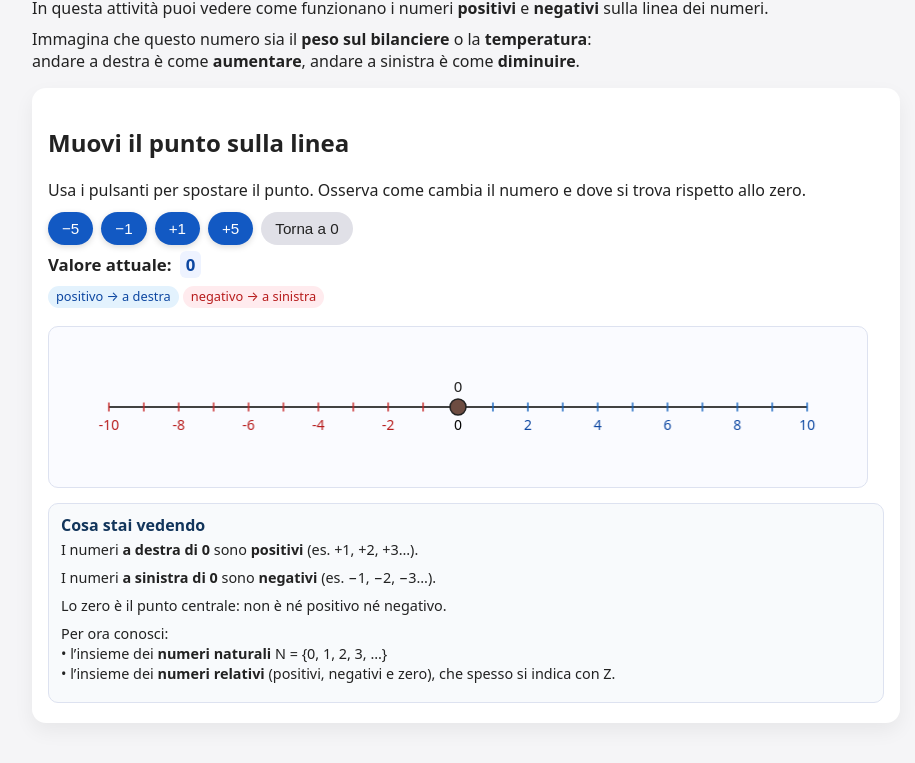
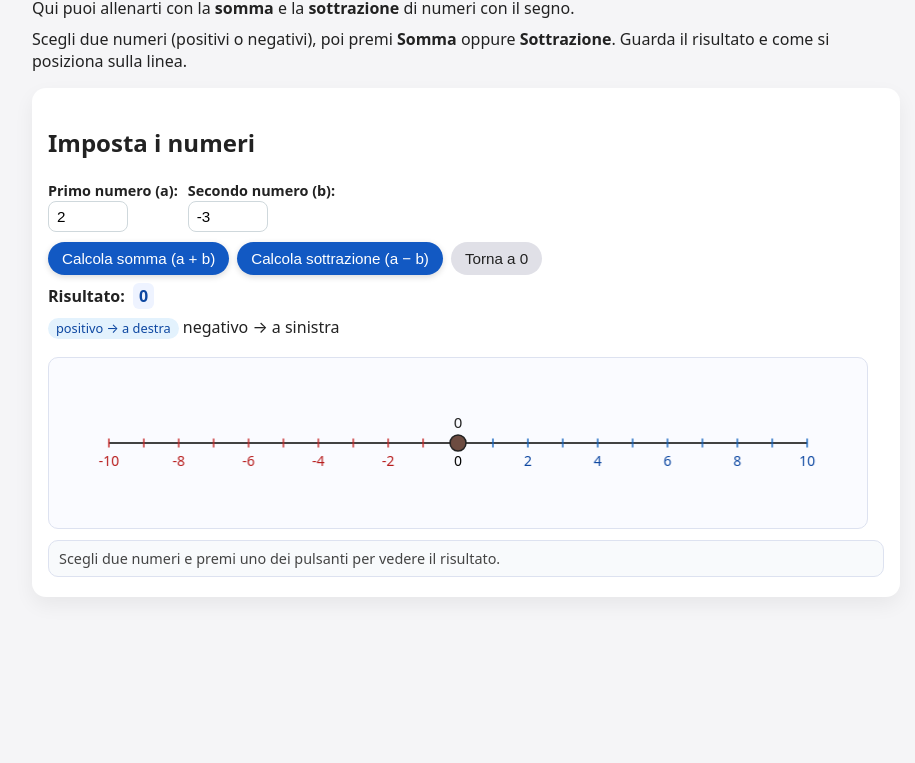
Before and after one commit to claudiosfr/smartymaths, a plain HTML site: page numeri_relativi_somma_sottrazione.html in a window 1280 px wide. Shown: the part 83-846 px from the top of the page, without its empty margins (174-1089 px from the left). After the commit the page ends 800 px from the top, so only its background shows below. Drawn offline with Linux system fonts and the light colour scheme.

Commit message:
Revise HTML for addition and subtraction of numbers
Updated the HTML document to focus on the addition and subtraction of relative numbers, enhancing the user interface and functionality.

```diff
--- a/numeri_relativi_somma_sottrazione.html
+++ b/numeri_relativi_somma_sottrazione.html
@@ -2,7 +2,7 @@
 <html lang="it">
 <head>
   <meta charset="UTF-8" />
-  <title>Numeri naturali e numeri negativi</title>
+  <title>Somma e sottrazione con numeri relativi</title>
   <meta name="viewport" content="width=device-width, initial-scale=1" />
   <style>
     * {
@@ -44,12 +44,25 @@
       margin-top: 1rem;
     }
 
-    .controls {
+    .inputs-row {
       display: flex;
       flex-wrap: wrap;
-      gap: 8px;
-      margin: 10px 0 8px;
+      gap: 10px;
+      margin: 10px 0;
       align-items: center;
+    }
+
+    label {
+      font-size: 0.9rem;
+    }
+
+    input[type="number"] {
+      width: 80px;
+      padding: 6px 8px;
+      border-radius: 8px;
+      border: 1px solid #cfd8dc;
+      font-size: 0.95rem;
+      font-variant-numeric: tabular-nums;
     }
 
     button {
@@ -81,13 +94,29 @@
       box-shadow: 0 2px 6px rgba(0, 0, 0, 0.15);
     }
 
-    .current-value {
-      font-size: 1.05rem;
-      font-weight: 600;
-      margin-top: 4px;
+    .buttons-row {
+      display: flex;
+      flex-wrap: wrap;
+      gap: 8px;
+      margin: 8px 0 4px;
     }
 
-    .current-value span {
+    canvas {
+      margin-top: 10px;
+      width: 100%;
+      max-width: 820px;
+      border-radius: 10px;
+      background: #fafbff;
+      border: 1px solid #dde2f0;
+    }
+
+    .result {
+      margin-top: 10px;
+      font-size: 1rem;
+      font-weight: 600;
+    }
+
+    .result span {
       font-variant-numeric: tabular-nums;
       padding: 2px 6px;
       border-radius: 6px;
@@ -96,12 +125,13 @@
       margin-left: 4px;
     }
 
-    canvas {
-      margin-top: 10px;
-      width: 100%;
-      max-width: 820px;
+    .explanation {
+      margin-top: 6px;
+      font-size: 0.9rem;
+      color: #444;
+      background: #f8fafc;
       border-radius: 10px;
-      background: #fafbff;
+      padding: 8px 10px;
       border: 1px solid #dde2f0;
     }
 
@@ -123,21 +153,6 @@
       color: #b71c1c;
     }
 
-    .info-box {
-      margin-top: 10px;
-      font-size: 0.9rem;
-      background: #f8fafc;
-      border-radius: 10px;
-      padding: 10px 12px;
-      border: 1px solid #dde2f0;
-    }
-
-    .info-box h2 {
-      font-size: 1rem;
-      margin: 0 0 4px;
-      color: #12355b;
-    }
-
     @media (max-width: 600px) {
       h1 {
         font-size: 1.35rem;
@@ -146,7 +161,7 @@
         padding: 14px 10px 16px;
       }
       button {
-        flex: 1 1 calc(33% - 8px);
+        flex: 1 1 calc(50% - 8px);
         text-align: center;
       }
     }
@@ -154,66 +169,50 @@
 </head>
 <body>
   <div class="container">
-    <h1>Numeri naturali e numeri negativi</h1>
+    <h1>Somma e sottrazione con numeri relativi</h1>
     <p>
-      In questa attività puoi vedere come funzionano i numeri
-      <strong>positivi</strong> e <strong>negativi</strong> sulla linea dei numeri.
+      Qui puoi allenarti con la <strong>somma</strong> e la
+      <strong>sottrazione</strong> di numeri con il segno.
     </p>
     <p>
-      Immagina che questo numero sia il <strong>peso sul bilanciere</strong>
-      o la <strong>temperatura</strong>:
-      <br />
-      andare a destra è come <strong>aumentare</strong>, andare a sinistra è come
-      <strong>diminuire</strong>.
+      Scegli due numeri (positivi o negativi), poi premi
+      <strong>Somma</strong> oppure <strong>Sottrazione</strong>.
+      Guarda il risultato e come si posiziona sulla linea.
     </p>
 
     <div class="card">
-      <h2>Muovi il punto sulla linea</h2>
-      <p>
-        Usa i pulsanti per spostare il punto. Osserva come cambia il numero
-        e dove si trova rispetto allo zero.
-      </p>
+      <h2>Imposta i numeri</h2>
 
-      <div class="controls">
-        <button type="button" data-step="-5">−5</button>
-        <button type="button" data-step="-1">−1</button>
-        <button type="button" data-step="1">+1</button>
-        <button type="button" data-step="5">+5</button>
-        <button type="button" id="reset" class="secondary">Torna a 0</button>
+      <div class="inputs-row">
+        <div>
+          <label for="a"><strong>Primo numero (a):</strong></label><br />
+          <input type="number" id="a" value="2" min="-10" max="10" />
+        </div>
+        <div>
+          <label for="b"><strong>Secondo numero (b):</strong></label><br />
+          <input type="number" id="b" value="-3" min="-10" max="10" />
+        </div>
       </div>
 
-      <p class="current-value">
-        Valore attuale:
-        <span id="currentValue">0</span>
+      <div class="buttons-row">
+        <button type="button" id="btnSomma">Calcola somma (a + b)</button>
+        <button type="button" id="btnSottrazione">Calcola sottrazione (a − b)</button>
+        <button type="button" id="btnReset" class="secondary">Torna a 0</button>
+      </div>
+
+      <p class="result">
+        Risultato:
+        <span id="risultato">0</span>
       </p>
       <p>
         <span class="pill plus">positivo → a destra</span>
-        <span class="pill minus">negativo → a sinistra</span>
+        <span class="pill.minus">negativo → a sinistra</span>
       </p>
 
-      <canvas id="numberLine" width="820" height="160"></canvas>
+      <canvas id="numberLine" width="820" height="170"></canvas>
 
-      <div class="info-box">
-        <h2>Cosa stai vedendo</h2>
-        <p>
-          I numeri <strong>a destra di 0</strong> sono
-          <strong>positivi</strong> (es. +1, +2, +3…).
-        </p>
-        <p>
-          I numeri <strong>a sinistra di 0</strong> sono
-          <strong>negativi</strong> (es. −1, −2, −3…).
-        </p>
-        <p>
-          Lo zero è il punto centrale: non è né positivo né negativo.
-        </p>
-        <p style="margin-top:8px;">
-          Per ora conosci:
-          <br />
-          • l’insieme dei <strong>numeri naturali</strong> N = {0, 1, 2, 3, …}
-          <br />
-          • l’insieme dei <strong>numeri relativi</strong>
-          (positivi, negativi e zero), che spesso si indica con Z.
-        </p>
+      <div class="explanation" id="explanation">
+        Scegli due numeri e premi uno dei pulsanti per vedere il risultato.
       </div>
     </div>
   </div>
@@ -221,11 +220,15 @@
   <script>
     const canvas = document.getElementById("numberLine");
     const ctx = canvas.getContext("2d");
-    const currentValueSpan = document.getElementById("currentValue");
-    const buttons = document.querySelectorAll("button[data-step]");
-    const resetBtn = document.getElementById("reset");
 
-    // Intervallo di numeri visualizzati sulla linea
+    const inputA = document.getElementById("a");
+    const inputB = document.getElementById("b");
+    const btnSomma = document.getElementById("btnSomma");
+    const btnSottrazione = document.getElementById("btnSottrazione");
+    const btnReset = document.getElementById("btnReset");
+    const spanRisultato = document.getElementById("risultato");
+    const explanation = document.getElementById("explanation");
+
     const minN = -10;
     const maxN = 10;
     let current = 0;
@@ -251,7 +254,7 @@
       ctx.lineTo(canvas.width - padding, y);
       ctx.stroke();
 
-      // Tacche e numeri da minN a maxN
+      // Tacche e numeri
       ctx.font = "14px system-ui, -apple-system, BlinkMacSystemFont, 'Segoe UI', sans-serif";
       ctx.textAlign = "center";
       ctx.textBaseline = "top";
@@ -259,28 +262,25 @@
       for (let n = minN; n <= maxN; n++) {
         const x = xFor(n);
 
-        // Colore per negativi, zero, positivi
-        if (n < 0) ctx.strokeStyle = "#c62828"; // rosso
-        else if (n > 0) ctx.strokeStyle = "#1565c0"; // blu
-        else ctx.strokeStyle = "#424242"; // zero
+        if (n < 0) ctx.strokeStyle = "#c62828";
+        else if (n > 0) ctx.strokeStyle = "#1565c0";
+        else ctx.strokeStyle = "#424242";
 
         ctx.lineWidth = n === 0 ? 2.2 : 1.4;
 
-        // Tacca verticale
         ctx.beginPath();
         const tickHeight = n === 0 ? 14 : 9;
         ctx.moveTo(x, y - tickHeight / 2);
         ctx.lineTo(x, y + tickHeight / 2);
         ctx.stroke();
 
-        // Etichette numeriche (non tutte, per non affollare)
         if (n % 2 === 0 || n === 0) {
           ctx.fillStyle = n < 0 ? "#b71c1c" : n > 0 ? "#0d47a1" : "#000000";
           ctx.fillText(n.toString(), x, y + 12);
         }
       }
 
-      // Punto corrente
+      // Punto del risultato
       const markerX = xFor(current);
       const markerY = y;
 
@@ -293,7 +293,6 @@
       ctx.fill();
       ctx.stroke();
 
-      // Valore sopra il punto
       ctx.font =
         "15px system-ui, -apple-system, BlinkMacSystemFont, 'Segoe UI', sans-serif";
       ctx.textAlign = "center";
@@ -302,28 +301,73 @@
       ctx.fillText(current.toString(), markerX, markerY - 12);
     }
 
-    function updateValue(delta) {
-      current += delta;
-      if (current < minN) current = minN;
-      if (current > maxN) current = maxN;
-      currentValueSpan.textContent = current.toString();
+    function computeAndExplain(type) {
+      let a = parseInt(inputA.value, 10);
+      let b = parseInt(inputB.value, 10);
+
+      if (isNaN(a)) a = 0;
+      if (isNaN(b)) b = 0;
+
+      // Limitiamo comunque al range visualizzato
+      if (a < minN) a = minN;
+      if (a > maxN) a = maxN;
+      if (b < minN) b = minN;
+      if (b > maxN) b = maxN;
+
+      inputA.value = a;
+      inputB.value = b;
+
+      let result;
+      let text = "";
+
+      if (type === "somma") {
+        result = a + b;
+        text += `Hai calcolato: ${a} + (${b}) = ${result}. `;
+      } else {
+        result = a - b;
+        text += `Hai calcolato: ${a} − (${b}) = ${result}. `;
+      }
+
+      // Spiegazione semplice sui segni
+      const signA = Math.sign(a);
+      const signB = Math.sign(b);
+
+      if (type === "somma") {
+        if (signA === 0 && signB === 0) {
+          text += "Tutti e due i numeri sono 0.";
+        } else if (signA === signB) {
+          text += "Hanno lo stesso segno: sommi i numeri senza il segno e mantieni quel segno.";
+        } else {
+          text += "Hanno segno diverso: confronti le distanze da 0 e prendi il segno del numero più “forte”.";
+        }
+      } else {
+        text += "Nella sottrazione puoi pensare che cambi il segno al secondo numero e poi fai una somma.";
+      }
+
+      if (result < minN) result = minN;
+      if (result > maxN) result = maxN;
+
+      current = result;
+      spanRisultato.textContent = result.toString();
+      explanation.textContent = text;
       drawNumberLine();
     }
 
-    buttons.forEach((btn) => {
-      btn.addEventListener("click", () => {
-        const step = parseInt(btn.getAttribute("data-step"), 10);
-        updateValue(step);
-      });
+    btnSomma.addEventListener("click", () => {
+      computeAndExplain("somma");
     });
 
-    resetBtn.addEventListener("click", () => {
+    btnSottrazione.addEventListener("click", () => {
+      computeAndExplain("sottrazione");
+    });
+
+    btnReset.addEventListener("click", () => {
       current = 0;
-      currentValueSpan.textContent = "0";
+      spanRisultato.textContent = "0";
+      explanation.textContent = "Scegli due numeri e premi uno dei pulsanti per vedere il risultato.";
       drawNumberLine();
     });
 
-    // Primo disegno
     drawNumberLine();
   </script>
 </body>
```
